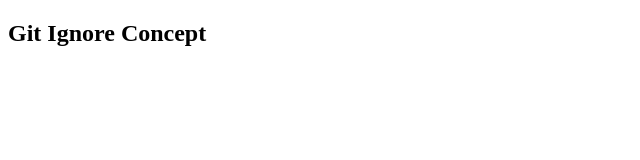
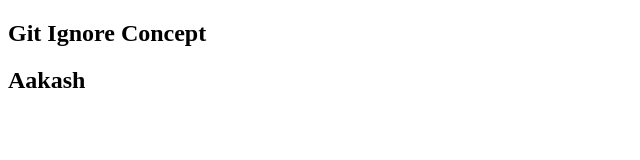
Before and after one commit to raoakash1028-stack/Git-Ignore-Concept, a plain HTML site: page index.html in a window 1280 px wide. Shown: the whole page, without its empty margins (0-640 px from the left). Drawn offline with Linux system fonts and the light colour scheme.

Commit message:
h3 dala ha

```diff
--- a/index.html
+++ b/index.html
@@ -7,5 +7,6 @@
 </head>
 <body>
     <h2>Git Ignore Concept</h2>
+    <h2>Aakash</h2>
 </body>
 </html>
```
Also changed, not shown: 1 other file.
